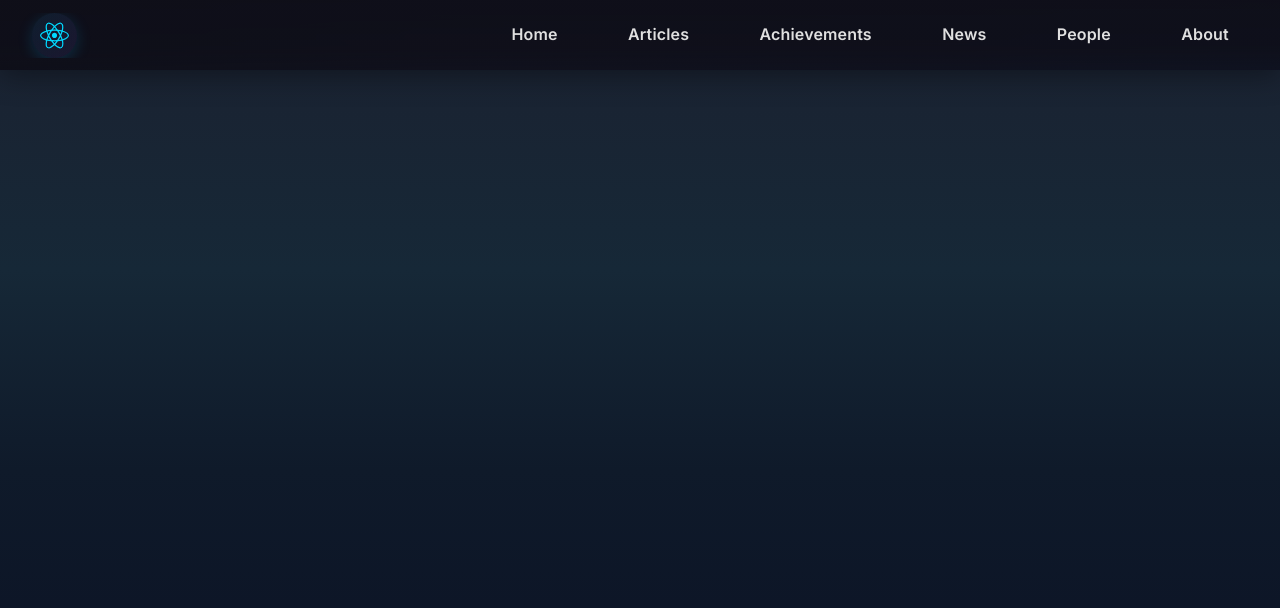
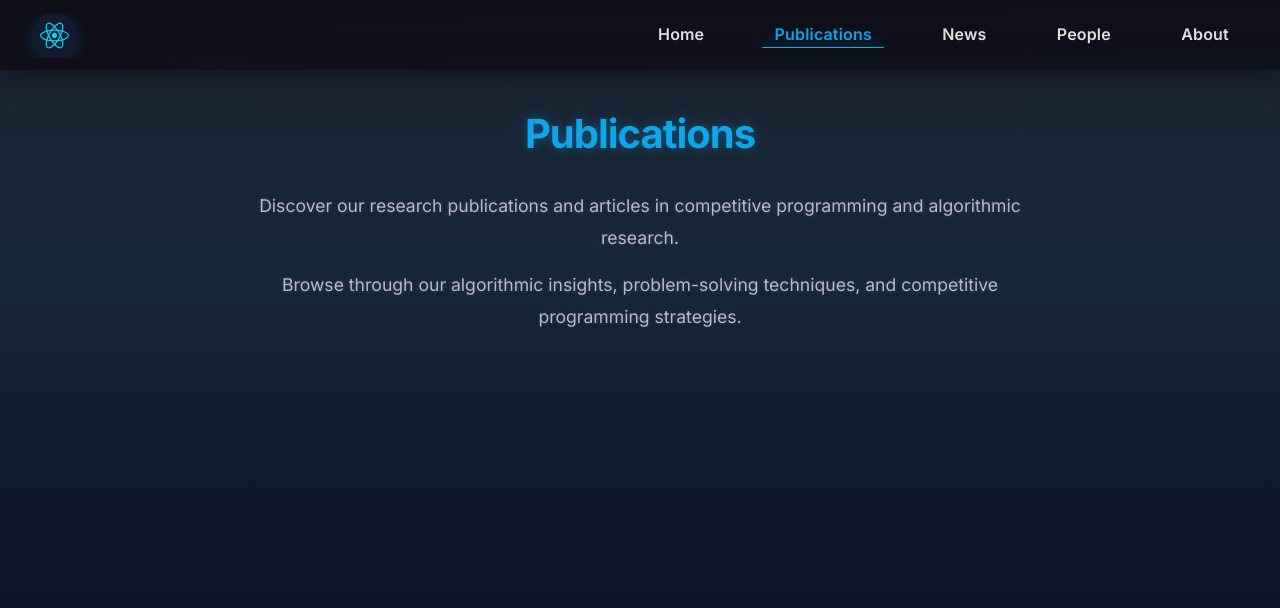
Before and after one commit to nafi103/Lab-Website, a React (Vite) app: page /publications in a window 1280 px wide. Shown: the top 608 px of the page. Built offline with nearby package versions, Linux system fonts and the light colour scheme.

Commit message:
Removed unnecessary page

```diff
--- a/src/App.jsx
+++ b/src/App.jsx
@@ -1,7 +1,7 @@
 import React from 'react'
 import { BrowserRouter as Router, Routes, Route } from 'react-router-dom'
 import Navbar from './components/Navbar'
-import { Home, About, People, News, Articles, Achievements } from './pages'
+import { Home, About, People, News, Publications } from './pages'
 import './App.css'
 
 function App() {
@@ -14,9 +14,8 @@ function App() {
             <Routes>
               <Route path="/" element={<Home />} />
               <Route path="/news" element={<News />} />
-              <Route path="/articles" element={<Articles />} />
+              <Route path="/publications" element={<Publications />} />
               <Route path="/people" element={<People />} />
-              <Route path="/achievements" element={<Achievements />} />
               <Route path="/about" element={<About />} />
             </Routes>
           </div>
--- a/src/components/Navbar.jsx
+++ b/src/components/Navbar.jsx
@@ -42,20 +42,11 @@ const Navbar = () => {
           </li>
           <li className="nav-item">
             <Link
-              to="/articles"
-              className={`nav-link ${isActive('/articles') ? 'nav-link-active' : ''}`}
+              to="/publications"
+              className={`nav-link ${isActive('/publications') ? 'nav-link-active' : ''}`}
               onClick={toggleMenu}
             >
-              Articles
-            </Link>
-          </li>
-          <li className="nav-item">
-            <Link
-              to="/achievements"
-              className={`nav-link ${isActive('/achievements') ? 'nav-link-active' : ''}`}
-              onClick={toggleMenu}
-            >
-              Achievements
+              Publications
             </Link>
           </li>
           <li className="nav-item">
--- a/src/pages/Achievements.jsx
+++ /dev/null
@@ -1,15 +0,0 @@
-import React from 'react';
-
-const Achievements = () => {
-  return (
-    <div className="page-content">
-      <h1>Achievements</h1>
-      <p>
-        This section will showcase our competitive programming achievements and milestones
-        as we continue to grow and participate in various programming contests and challenges.
-      </p>
-    </div>
-  );
-};
-
-export default Achievements;
--- a/src/pages/Articles.jsx
+++ b/src/pages/Publications.jsx
@@ -1,13 +1,13 @@
 import React from 'react';
 
-const Articles = () => {
+const Publications = () => {
   return (
     <div className="page-content">
-      <h1>Articles</h1>
-      <p>Discover our research articles and publications in competitive programming and algorithmic research.</p>
+      <h1>Publications</h1>
+      <p>Discover our research publications and articles in competitive programming and algorithmic research.</p>
       <p>Browse through our algorithmic insights, problem-solving techniques, and competitive programming strategies.</p>
     </div>
   );
 };
 
-export default Articles;
+export default Publications;
--- a/src/pages/index.js
+++ b/src/pages/index.js
@@ -2,5 +2,4 @@ export { default as Home } from './Home'
 export { default as About } from './About'
 export { default as People } from './People'
 export { default as News } from './News'
-export { default as Articles } from './Articles'
-export { default as Achievements } from './Achievements'
+export { default as Publications } from './Publications'
```
